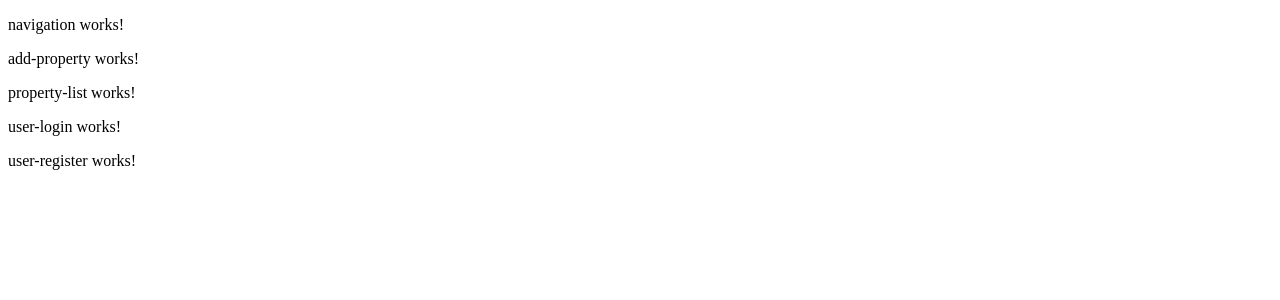
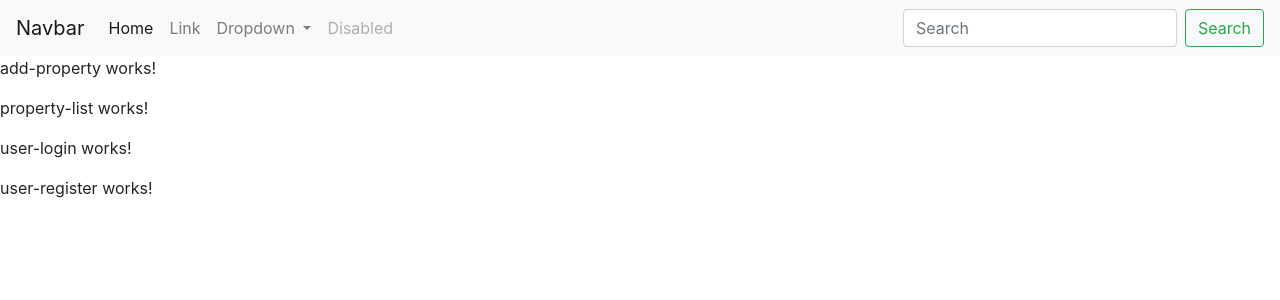
Before and after one commit to new10ce/housing-app, an Angular app: page / in a window 1280 px wide. Shown: the top 300 px of the page. Built offline with nearby package versions, Linux system fonts and the light colour scheme.

Commit message:
bootstrap added

```diff
--- a/angular.json
+++ b/angular.json
@@ -24,9 +24,13 @@
               "src/assets"
             ],
             "styles": [
+              "./node_modules/bootstrap/dist/css/bootstrap.min.css",
               "src/styles.css"
             ],
-            "scripts": []
+            "scripts": [
+              "./node_modules/jquery/dist/jquery.min.js",
+              "./node_modules/bootstrap/dist/js/bootstrap.min.js"
+            ]
           },
           "configurations": {
             "production": {
--- a/package.json
+++ b/package.json
@@ -19,6 +19,8 @@
     "@angular/platform-browser": "~10.0.3",
     "@angular/platform-browser-dynamic": "~10.0.3",
     "@angular/router": "~10.0.3",
+    "bootstrap": "^4.5.1",
+    "jquery": "^3.5.1",
     "rxjs": "~6.5.5",
     "tslib": "^2.0.0",
     "zone.js": "~0.10.3"
--- a/src/app/navigation/navigation.component.html
+++ b/src/app/navigation/navigation.component.html
@@ -1 +1,35 @@
-<p>navigation works!</p>
+<nav class="navbar navbar-expand-lg navbar-light bg-light">
+    <a class="navbar-brand" href="#">Navbar</a>
+    <button class="navbar-toggler" type="button" data-toggle="collapse" data-target="#navbarSupportedContent" aria-controls="navbarSupportedContent" aria-expanded="false" aria-label="Toggle navigation">
+      <span class="navbar-toggler-icon"></span>
+    </button>
+
+    <div class="collapse navbar-collapse" id="navbarSupportedContent">
+      <ul class="navbar-nav mr-auto">
+        <li class="nav-item active">
+          <a class="nav-link" href="#">Home <span class="sr-only">(current)</span></a>
+        </li>
+        <li class="nav-item">
+          <a class="nav-link" href="#">Link</a>
+        </li>
+        <li class="nav-item dropdown">
+          <a class="nav-link dropdown-toggle" href="#" id="navbarDropdown" role="button" data-toggle="dropdown" aria-haspopup="true" aria-expanded="false">
+            Dropdown
+          </a>
+          <div class="dropdown-menu" aria-labelledby="navbarDropdown">
+            <a class="dropdown-item" href="#">Action</a>
+            <a class="dropdown-item" href="#">Another action</a>
+            <div class="dropdown-divider"></div>
+            <a class="dropdown-item" href="#">Something else here</a>
+          </div>
+        </li>
+        <li class="nav-item">
+          <a class="nav-link disabled" href="#" tabindex="-1" aria-disabled="true">Disabled</a>
+        </li>
+      </ul>
+      <form class="form-inline my-2 my-lg-0">
+        <input class="form-control mr-sm-2" type="search" placeholder="Search" aria-label="Search">
+        <button class="btn btn-outline-success my-2 my-sm-0" type="submit">Search</button>
+      </form>
+    </div>
+  </nav>
```
Also changed, not shown: 1 other file (tests, documents, lock files or other folders).
